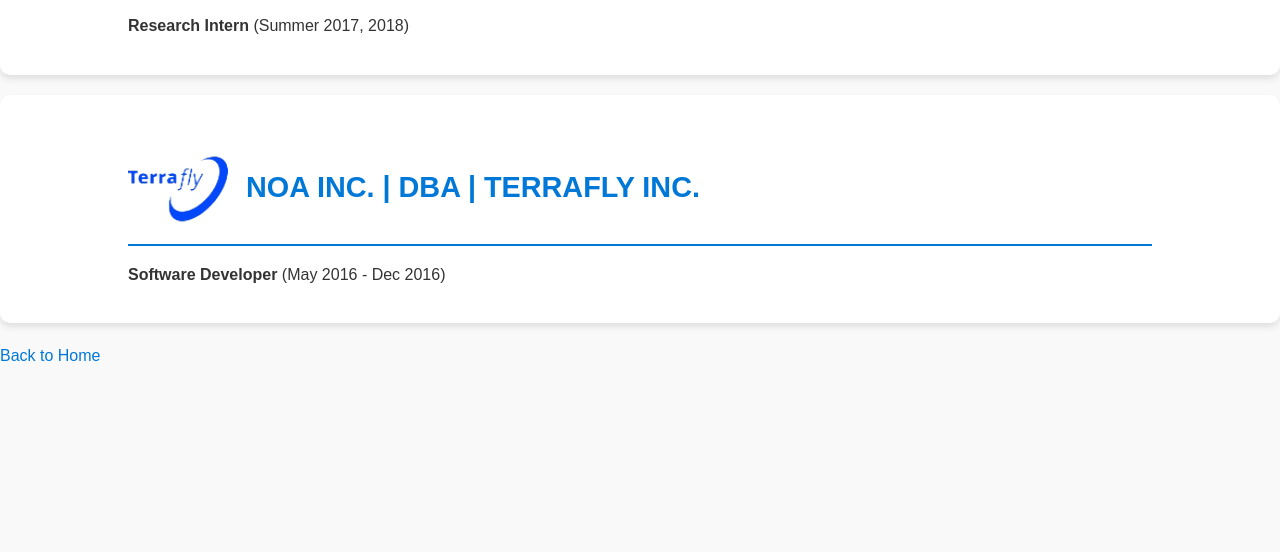
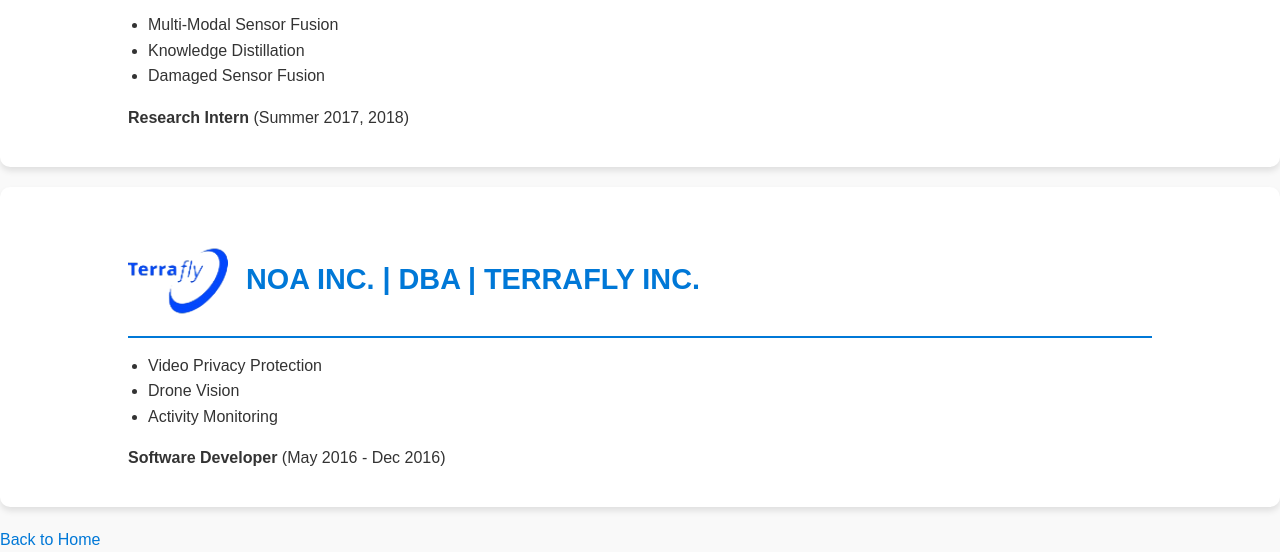
Before and after one commit to sid-roheda/sid-roheda.github.io, a plain HTML site: page experience.html in a window 1280 px wide. Shown: the part 928-1480 px from the top of the page. Before the commit the page ends 1297 px from the top, so only its background shows below. Drawn offline with Linux system fonts and the light colour scheme.

Commit message:
Update experience.html

```diff
--- a/experience.html
+++ b/experience.html
@@ -45,11 +45,21 @@
 
     <section>
         <h2><img src="arl_logo.png" alt="Army Research Lab Logo" class="company-logo"> United States Army Research Lab</h2>
+        <ul>
+        <li>Multi-Modal Sensor Fusion</li>
+        <li>Knowledge Distillation</li>
+        <li>Damaged Sensor Fusion</li>
+        </ul>
         <p><strong>Research Intern</strong> (Summer 2017, 2018)</p>
     </section>
 
     <section>
         <h2><img src="noa_logo.png" alt="NOA Inc. Logo" class="company-logo"> NOA INC. | DBA | TERRAFLY INC.</h2>
+        <ul>
+        <li>Video Privacy Protection</li>
+        <li>Drone Vision</li>
+        <li>Activity Monitoring</li>
+        </ul>
         <p><strong>Software Developer</strong> (May 2016 - Dec 2016)</p>
     </section>
 
```
